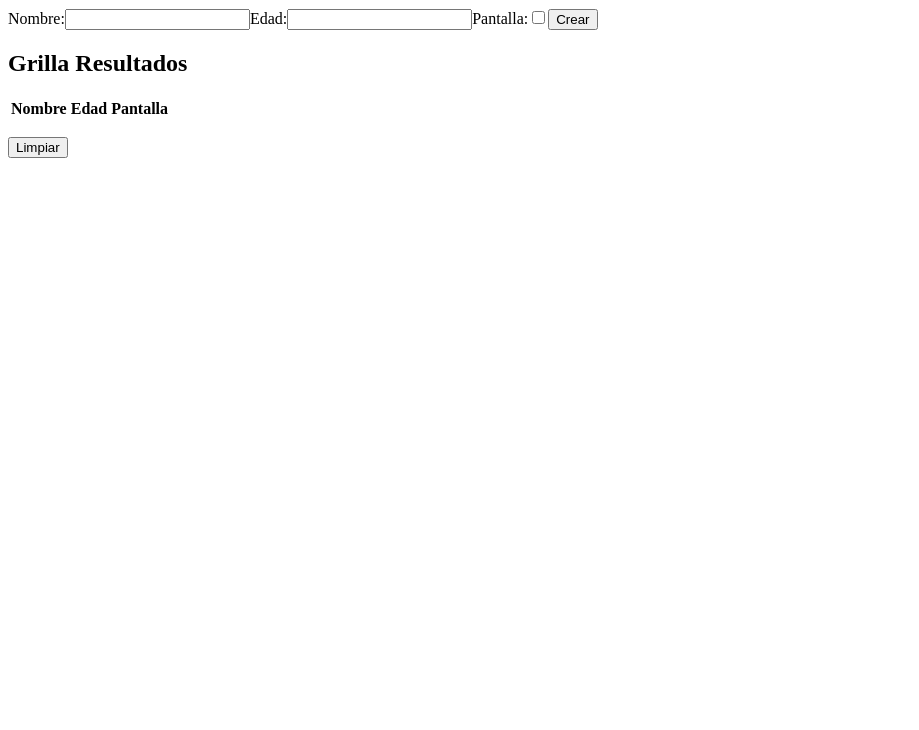
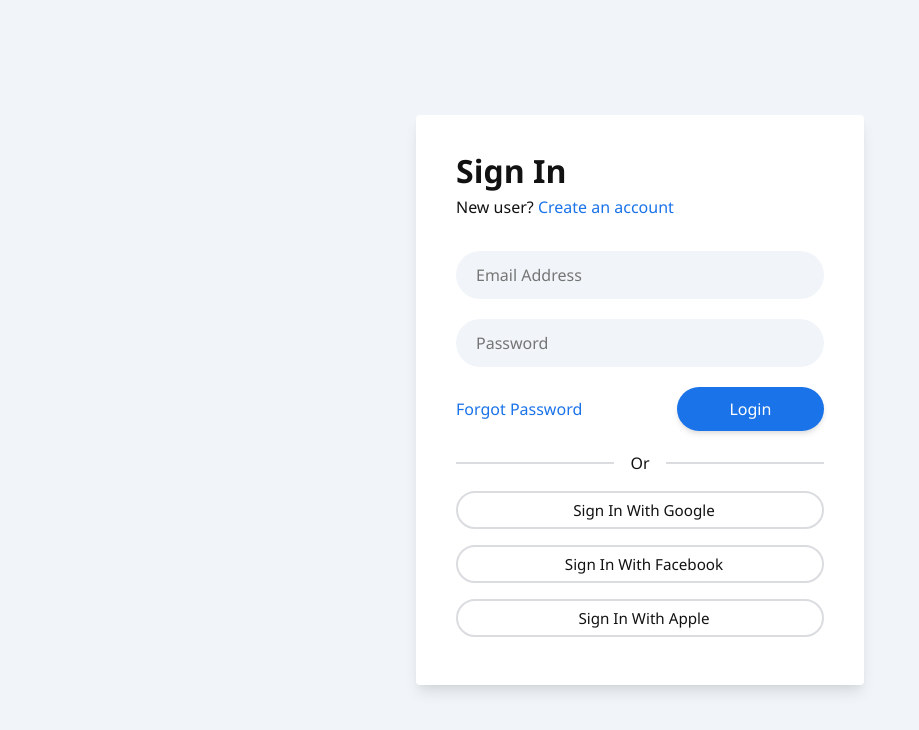
Before and after one commit to abraham1128/hqb_react_review_ar, a React (Create React App) app: page / in a window 1280 px wide. Shown: the top 730 px of the page, without its empty margins (0-919 px from the left). Built offline with nearby package versions, Linux system fonts and the light colour scheme.

Commit message:
Formulario

```diff
--- a/src/App.tsx
+++ b/src/App.tsx
@@ -1,13 +1,13 @@
 import React from 'react';
 import './App.css';
 
-import PerfilDesarrollador from './components/PerfilDesarrollador';
+import Login from './components/Login';
 
 
 function App() {
   return (
     <div className="App">
-      <PerfilDesarrollador></PerfilDesarrollador>
+      <Login></Login>
     </div>
   );
 }
--- /dev/null
+++ b/src/components/Login.tsx
@@ -0,0 +1,106 @@
+import { useState } from 'react';
+
+const Login = () => {
+    //Hook y sigo mañana
+
+    //Considerar para inicializar
+    const [listaDesarrollador, setListaDesarrollador] = useState<any>([]);
+    const [nombre, setNombre] = useState('');
+    const [edad, setEdad] = useState<number>();
+
+    const [tienePantalla, setTienePantalla] = useState(false);;
+
+    const handlerChangeName = (event: any) => {
+        const value = event.target.value;
+        setNombre(value)
+    }
+
+    const handlerChangeAge = (event: any) => {
+        const value = event.target.value;
+        setEdad(value)
+    }
+
+    const handlerChangeIsMonitor = (event: any) => {
+        //const value = event.target.value === 'checkbox' ? event.target.checked : event.target.value;
+        const value = event.target.value;
+        setTienePantalla(value)
+    }
+
+
+    const handlerUserFormSubmit = (event: any) => {
+        event.preventDefault()
+
+        console.log(event.target.value);
+
+        const con = 'tiene pantalla';
+        const sin = 'no tiene pantalla';
+
+        const desarrollador = {
+            nombre,
+            edad,
+            tienePantalla,
+            glosa: '',
+        }
+
+        if (tienePantalla)
+            desarrollador.glosa = con;
+        else
+            desarrollador.glosa = sin;
+
+        const nuevaLista = [...listaDesarrollador, desarrollador]
+        setListaDesarrollador(nuevaLista);
+    }
+
+    return (
+        <main className="main">
+            <div className="container">
+                <section className="wrapper">
+                    <div className="heading">
+                        <h1 className="text text-large">Sign In</h1>
+                        <p className="text text-normal">New user? <span><a href="#" className="text text-links">Create an account</a></span>
+                        </p>
+                    </div>
+                    <form name="login" className="form">
+                        <div className="input-control">
+                            <label htmlFor="email" className="input-label" hidden>Email Address</label>
+                            <input type="email" name="email" className="input-field" placeholder="Email Address"></input>
+				        </div>
+                        <div className="input-control">
+                            <label htmlFor="password" className="input-label" hidden>Password</label>
+                            <input type="password" name="password" className="input-field" placeholder="Password"></input>
+				        </div>
+                            <div className="input-control">
+                                <a href="#" className="text text-links">Forgot Password</a>
+                                <input type="button" name="submit" className="input-submit" value="Login" disabled></input>
+				            </div>
+			        </form>
+                        <div className="striped">
+                            <span className="striped-line"></span>
+                            <span className="striped-text">Or</span>
+                            <span className="striped-line"></span>
+                        </div>
+                        <div className="method">
+                        <div className="method-control">
+                            <a href="#" className="method-action">
+                                <i className="ion ion-logo-google"></i>
+                                <span>Sign in with Google</span>
+                            </a>
+                        </div>
+                        <div className="method-control">
+                            <a href="#" className="method-action">
+                                <i className="ion ion-logo-facebook"></i>
+                                <span>Sign in with Facebook</span>
+					        </a>
+                        </div>
+                            <div className="method-control">
+                                <a href="#" className="method-action">
+                                    <i className="ion ion-logo-apple"></i>
+                                    <span>Sign in with Apple</span>
+					            </a>
+                            </div>
+                        </div>
+		        </section>
+	        </div>
+        </main> ) ;
+}
+export default Login
--- a/src/index.css
+++ b/src/index.css
@@ -0,0 +1,212 @@
+:root {
+    --color-white: #fff;
+    --color-light: #f1f5f9;
+    --color-black: #121212;
+    --color-night: #001632;
+    --color-red: #f44336;
+    --color-blue: #1a73e8;
+    --color-gray: #80868b;
+    --color-grayish: #dadce0;
+    --shadow-normal: 0 1px 3px 0 rgba(0, 0, 0, 0.1), 0 1px 2px 0 rgba(0, 0, 0, 0.06);
+    --shadow-medium: 0 4px 6px -1px rgba(0, 0, 0, 0.1), 0 2px 4px -1px rgba(0, 0, 0, 0.06);
+    --shadow-large: 0 10px 15px -3px rgba(0, 0, 0, 0.1), 0 4px 6px -2px rgba(0, 0, 0, 0.05);
+}
+html {
+    font-size: 100%;
+    font-size-adjust: 100%;
+    box-sizing: border-box;
+    scroll-behavior: smooth;
+}
+*, *::before, *::after {
+    padding: 0;
+    margin: 0;
+    box-sizing: inherit;
+    list-style: none;
+    list-style-type: none;
+    text-decoration: none;
+    -webkit-font-smoothing: antialiased;
+    -moz-osx-font-smoothing: grayscale;
+    text-rendering: optimizeLegibility;
+}
+body {
+    font-family: "Segoe UI", Tahoma, Geneva, Verdana, sans-serif;
+    font-size: 1rem;
+    font-weight: normal;
+    line-height: 1.5;
+    color: var(--color-black);
+    background: var(--color-light);
+}
+a, button {
+    font-family: inherit;
+    font-size: inherit;
+    line-height: inherit;
+    cursor: pointer;
+    border: none;
+    outline: none;
+    background: none;
+    text-decoration: none;
+}
+img {
+    display: block;
+    width: 100%;
+    height: auto;
+    object-fit: cover;
+}
+.container {
+    display: flex;
+    justify-content: center;
+    align-items: center;
+    max-width: 80rem;
+    min-height: 100vh;
+    width: 100%;
+    padding: 0 2rem;
+    margin: 0 auto;
+}
+.ion-logo-apple {
+    font-size: 1.65rem;
+    line-height: inherit;
+    margin-right: 0.5rem;
+    color: var(--color-black);
+}
+.ion-logo-google {
+    font-size: 1.65rem;
+    line-height: inherit;
+    margin-right: 0.5rem;
+    color: var(--color-red);
+}
+.ion-logo-facebook {
+    font-size: 1.65rem;
+    line-height: inherit;
+    margin-right: 0.5rem;
+    color: var(--color-blue);
+}
+.text {
+    font-family: inherit;
+    line-height: inherit;
+    text-transform: unset;
+    text-rendering: optimizeLegibility;
+}
+.text-large {
+    font-size: 2rem;
+    font-weight: 600;
+    color: var(--color-black);
+}
+.text-normal {
+    font-size: 1rem;
+    font-weight: 400;
+    color: var(--color-black);
+}
+.text-links {
+    font-size: 1rem;
+    font-weight: 400;
+    color: var(--color-blue);
+}
+.text-links:hover {
+    text-decoration: underline;
+}
+.main .wrapper {
+    max-width: 28rem;
+    width: 100%;
+    margin: 2rem auto;
+    padding: 2rem 2.5rem;
+    border: none;
+    outline: none;
+    border-radius: 0.25rem;
+    color: var(--color-black);
+    background: var(--color-white);
+    box-shadow: var(--shadow-large);
+}
+.main .wrapper .form {
+    width: 100%;
+    height: auto;
+    margin-top: 2rem;
+}
+.main .wrapper .form .input-control {
+    display: flex;
+    align-items: center;
+    justify-content: space-between;
+    margin-bottom: 1.25rem;
+}
+.main .wrapper .form .input-field {
+    font-family: inherit;
+    font-size: 1rem;
+    font-weight: 400;
+    line-height: inherit;
+    width: 100%;
+    height: auto;
+    padding: 0.75rem 1.25rem;
+    border: none;
+    outline: none;
+    border-radius: 2rem;
+    color: var(--color-black);
+    background: var(--color-light);
+    text-transform: unset;
+    text-rendering: optimizeLegibility;
+}
+.main .wrapper .form .input-submit {
+    font-family: inherit;
+    font-size: 1rem;
+    font-weight: 500;
+    line-height: inherit;
+    cursor: pointer;
+    min-width: 40%;
+    height: auto;
+    padding: 0.65rem 1.25rem;
+    border: none;
+    outline: none;
+    border-radius: 2rem;
+    color: var(--color-white);
+    background: var(--color-blue);
+    box-shadow: var(--shadow-medium);
+    text-transform: capitalize;
+    text-rendering: optimizeLegibility;
+}
+.main .wrapper .striped {
+    display: flex;
+    flex-direction: row;
+    justify-content: center;
+    align-items: center;
+    margin: 1rem 0;
+}
+.main .wrapper .striped-line {
+    flex: auto;
+    flex-basis: auto;
+    border: none;
+    outline: none;
+    height: 2px;
+    background: var(--color-grayish);
+}
+.main .wrapper .striped-text {
+    font-family: inherit;
+    font-size: 1rem;
+    font-weight: 500;
+    line-height: inherit;
+    color: var(--color-black);
+    margin: 0 1rem;
+}
+.main .wrapper .method-control {
+    margin-bottom: 1rem;
+}
+.main .wrapper .method-action {
+    font-family: inherit;
+    font-size: 0.95rem;
+    font-weight: 500;
+    line-height: inherit;
+    display: flex;
+    justify-content: center;
+    align-items: center;
+    width: 100%;
+    height: auto;
+    padding: 0.35rem 1.25rem;
+    outline: none;
+    border: 2px solid var(--color-grayish);
+    border-radius: 2rem;
+    color: var(--color-black);
+    background: var(--color-white);
+    text-transform: capitalize;
+    text-rendering: optimizeLegibility;
+    transition: all 0.35s ease;
+}
+.main .wrapper .method-action:hover {
+    background: var(--color-light);
+}
```
